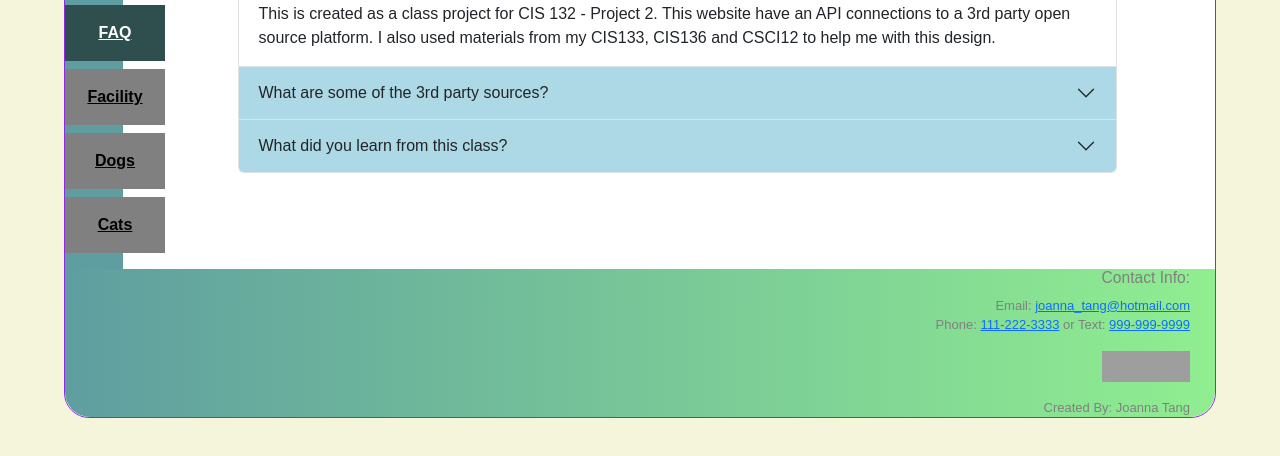
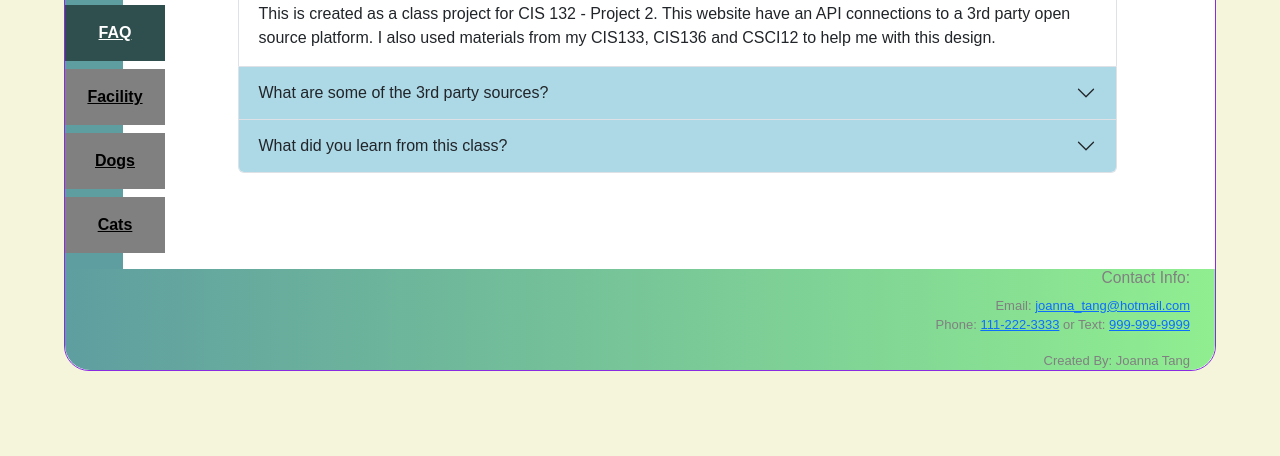
Before and after one commit to joanna-tang/cis132project2-4, a plain HTML site: page help.html in a window 1280 px wide. Shown: the part 196-652 px from the top of the page. Drawn offline with nearby package versions, Linux system fonts and the light colour scheme; grey boxes are pictures that could not be loaded.

Commit message:
Update help.html

```diff
--- a/help.html
+++ b/help.html
@@ -115,12 +115,6 @@
       Email: <a href="mailto:joanna_tang@hotmail.com">joanna_tang@hotmail.com</a><br>
       Phone: <a href="tel:111-222-3333">111-222-3333</a> or Text: <a href="sms:999-999-9999">999-999-9999</a>
     </address>
-    <p id="badge">
-      <a href="https://jigsaw.w3.org/css-validator/check/referer">
-        <img style="border:0;width:88px;height:31px" src="https://jigsaw.w3.org/css-validator/images/vcss-blue"
-          alt="Valid CSS!">
-      </a>
-    </p>
     <p id=created>
       Created By: Joanna Tang
     </p>
```
